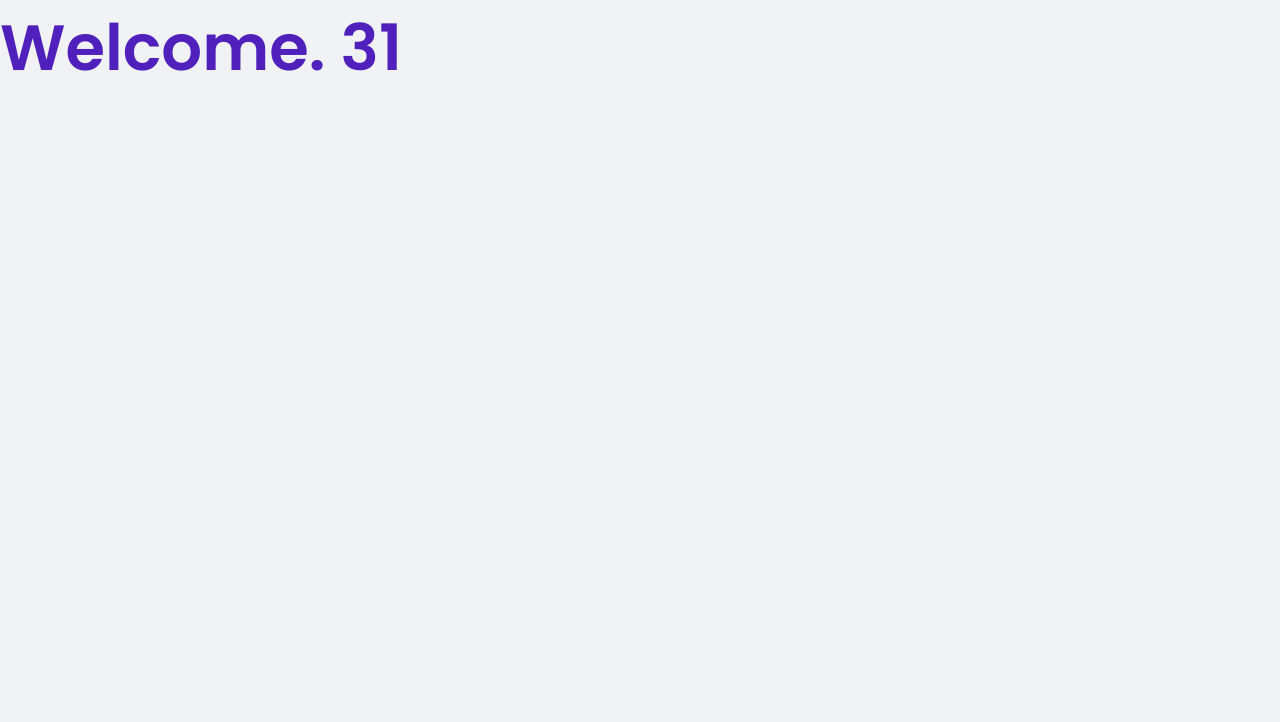
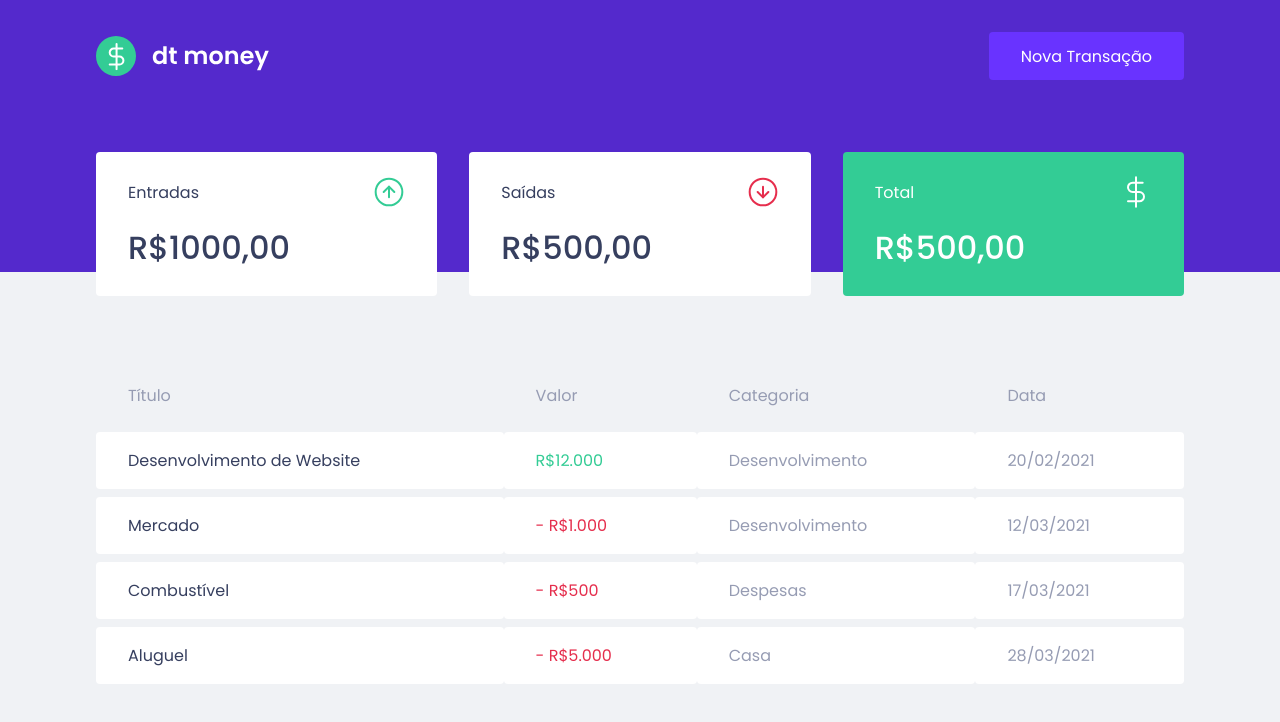
Before and after one commit to rwbonatto/makemoney, a React (Create React App) app: page / in a window 1280 px wide. Shown: the top 722 px of the page. Built offline with nearby package versions, Linux system fonts and the light colour scheme.

Commit message:
added components

```diff
--- a/public/index.html
+++ b/public/index.html
@@ -7,7 +7,7 @@
     <link rel="shortcut icon" href="favicon.png" type="image/png" />
     <title>MakeMoney</title>
     <link rel="preconnect" href="https://fonts.googleapis.com">
-    <link href="https://fonts.googleapis.com/css2?family=Poppins:wght@400;600&display=swap" rel="stylesheet">
+    <link href="https://fonts.googleapis.com/css2?family=Poppins:wght@400;500&display=swap" rel="stylesheet">
   </head>
   <body>
     <noscript>You need to enable JavaScript to run this app.</noscript>
--- a/src/App.tsx
+++ b/src/App.tsx
@@ -1,15 +1,14 @@
-import styled from 'styled-components'
-import { GlobalStyle } from './styles/global'
+import { Dashboard } from './components/Dashboard';
+import { Header } from './components/Header';
 
-const Title = styled.h1`
-  font-size: 64px;
-  color: #4f20bb;
-`
+import { GlobalStyle } from './styles/global';
+
 export default function App() {
   return (
-    <div className="App">
-      <Title>Welcome. {11+20}</Title>
+    <>
+      <Header />
+      <Dashboard />
       <GlobalStyle />
-    </div>
+    </>
   );
 }
--- /dev/null
+++ b/src/components/Dashboard/index.tsx
@@ -0,0 +1,12 @@
+import { Summary } from '../Summary'
+import { TransactionsTable } from '../TransactionsTable'
+import { Container } from './styles'
+
+export function Dashboard() {
+  return (
+    <Container>
+      <Summary />
+      <TransactionsTable />
+    </Container>
+  );
+}
--- /dev/null
+++ b/src/components/Dashboard/styles.ts
@@ -0,0 +1,24 @@
+import styled from 'styled-components'
+
+export const Container = styled.main`
+  max-width: 1120px;
+  margin: 0 auto;
+  padding: 2.5rem 1rem;
+  align-items: center;
+  justify-content: space-between;
+
+  button {
+    font-size: 1rem;
+    color: #FFF;
+    background: var(--blue-light);
+    border: 0;
+    padding: 0 2rem;
+    border-radius: 0.25rem;
+    height: 3rem;
+    transition: filter 0.2s;
+
+    &:hover {
+    filter: brightness(0.9);
+  }
+}
+`
--- /dev/null
+++ b/src/components/Header/index.tsx
@@ -0,0 +1,15 @@
+import logoImg from '../../assets/logo.svg'
+import { Container, Content } from './styles'
+
+export function Header() {
+  return (
+    <Container>
+      <Content>
+        <img src={logoImg} alt="MakeMoney" />
+        <button type="button">
+          Nova Transação
+        </button>
+      </Content>
+    </Container>
+  )
+}
--- /dev/null
+++ b/src/components/Header/styles.ts
@@ -0,0 +1,29 @@
+import styled from 'styled-components'
+
+export const Container = styled.header`
+  background-color: var(--blue);
+`
+export const Content = styled.div`
+  max-width: 1120px;
+  margin: 0 auto;
+
+  padding: 2rem 1rem 12rem;
+  display: flex;
+  align-items: center;
+  justify-content: space-between;
+
+  button {
+    font-size: 1rem;
+    color: #FFF;
+    background: var(--blue-light);
+    border: 0;
+    padding: 0 2rem;
+    border-radius: 0.25rem;
+    height: 3rem;
+    transition: filter 0.2s;
+
+    &:hover {
+    filter: brightness(0.9);
+  }
+}
+`
--- /dev/null
+++ b/src/components/Summary/index.tsx
@@ -0,0 +1,32 @@
+import incomeImg from '../../assets/income.svg';
+import outcomeImg from '../../assets/outcome.svg';
+import totalImg from '../../assets/total.svg';
+import { Container } from './styles'
+
+export function Summary() {
+  return (
+    <Container>
+      <div>
+        <header>
+          <p>Entradas</p>
+          <img src={incomeImg} alt="Entradas" />
+        </header>
+        <strong>R$1000,00</strong>
+      </div>
+      <div>
+        <header>
+          <p>Saídas</p>
+          <img src={outcomeImg} alt="Entradas" />
+        </header>
+        <strong>R$500,00</strong>
+      </div>
+      <div className="highlight-background">
+        <header>
+          <p>Total</p>
+          <img src={totalImg} alt="Entradas" />
+        </header>
+        <strong>R$500,00</strong>
+      </div>
+    </Container>
+  )
+}
--- /dev/null
+++ b/src/components/Summary/styles.ts
@@ -0,0 +1,35 @@
+import styled from 'styled-components'
+
+export const Container = styled.div`
+  display: grid;
+  grid-template-columns: repeat(3, 1fr);
+  gap: 2rem;
+  margin-top: -10rem;
+
+  div {
+    background: var(--shape);
+    padding: 1.5rem 2rem;
+    border-radius: 0.25rem;
+    color: var(--text-title);
+
+    header {
+      display: flex;
+      align-items: center;
+      justify-content: space-between;
+    };
+
+    strong {
+      display: block;
+      margin-top: 1rem;
+      font-size: 2rem;
+      font-weight: 500;
+      line-height: 3rem;
+
+    }
+
+    &.highlight-background {
+      background: var(--green);
+      color: #FFF;
+    }
+  }
+`
--- /dev/null
+++ b/src/components/TransactionsTable/index.tsx
@@ -0,0 +1,44 @@
+import { Container } from './styles'
+
+export function TransactionsTable() {
+  return (
+    <Container>
+      <table>
+        <thead>
+          <tr>
+            <th>Título</th>
+            <th>Valor</th>
+            <th>Categoria</th>
+            <th>Data</th>
+          </tr>
+        </thead>
+        <tbody>
+          <tr>
+            <td>Desenvolvimento de Website</td>
+            <td className="deposit">R$12.000</td>
+            <td>Desenvolvimento</td>
+            <td>20/02/2021</td>
+          </tr>
+          <tr>
+            <td>Mercado</td>
+            <td className="withdraw">- R$1.000</td>
+            <td>Desenvolvimento</td>
+            <td>12/03/2021</td>
+          </tr>
+          <tr>
+            <td>Combustível</td>
+            <td className="withdraw">- R$500</td>
+            <td>Despesas</td>
+            <td>17/03/2021</td>
+          </tr>
+          <tr>
+            <td>Aluguel</td>
+            <td className="withdraw">- R$5.000</td>
+            <td>Casa</td>
+            <td>28/03/2021</td>
+          </tr>
+        </tbody>
+      </table>
+    </Container>
+  )
+}
--- /dev/null
+++ b/src/components/TransactionsTable/styles.ts
@@ -0,0 +1,38 @@
+import styled from 'styled-components'
+
+export const Container = styled.div`
+  margin-top: 4rem;
+
+  table {
+    width: 100%;
+    border-spacing: 0 0.5rem;
+
+    th {
+      color: var(--text-body);
+      font-weight: 400;
+      padding: 1rem 2rem;
+      text-align: left;
+      line-height: 1.5rem;
+    }
+
+    td {
+      padding: 1rem 2rem;
+      border: 0;
+      background: var(--shape);
+      color: var(--text-body);
+      border-radius: 0.25rem;
+
+      &:first-child {
+        color: var(--text-title);
+      }
+
+      &.deposit {
+        color: var(--green);
+      }
+
+      &.withdraw {
+        color: var(--red);
+      }
+    }
+  }
+`
--- a/src/styles/global.ts
+++ b/src/styles/global.ts
@@ -5,6 +5,7 @@
   :root {
     --background: #f0f2f5;
     --red: #E52E4D;
+    --green: #33cc95;
     --blue: #5429CC;
     --blue-light: #6933FF;
     --text-title: #363F5F;
@@ -20,10 +21,6 @@
   }
 
   html {
-    @media (max-width: 1600px) {
-      font-size: 93.75%; // 15px
-    }
-
     @media (max-width: 1080px) {
       font-size: 93.75%; // 15px
     }
```
